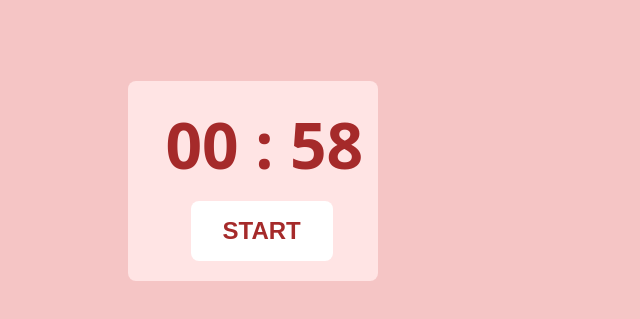
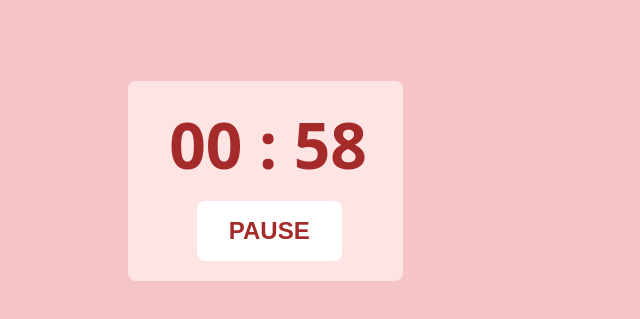
Before and after one commit to ashleegaf/chrome-extension, a browser extension: page index.html in a window 1280 px wide. Both pictures are taken after a click on the button "START". Shown: the part 159-478 px from the top of the page, without its empty margins (0-640 px from the left). Drawn offline with Linux system fonts and the light colour scheme.

Commit message:
added restart

```diff
--- a/index.html
+++ b/index.html
@@ -11,7 +11,7 @@
         <h1>Help Me, Pomodor!</h1>
       </div>
       <div id="timer-container">
-        <div id="timer"></div>
+        <div id="timer">01:00</div>
         <button id="action">START</button>
       </div>
     </div>
--- a/main.js
+++ b/main.js
@@ -6,13 +6,29 @@ const timer = document.getElementById('timer');
 const timerBtn = document.getElementById("action");
 // add a click event listener to timer button
 timerBtn.addEventListener('click', () => {
-  if (timerBtn.innerHTML === "Start") {
-    timerBtn.innerHTML = "Pause";
+  if (timerBtn.innerHTML === "START") {
+    timerBtn.innerHTML = "PAUSE";
+    countDown();
   }
-//   else {
-//     timerBtn.innerHTML = "Start";
-//   }
-  // initialize timer's text to 25 mins
+  else if(timerBtn.innerHTML === "PAUSE"){
+    timerBtn.innerHTML = "RESTART";
+  }else if(timerBtn.innerHTML === "RESTART"){
+    countDown();
+  }
+
+//}
+})
+
+})
+// add pause functionality
+// timer should run in background
+// extension: add event listener on 'x' button to close popup
+let distanceLog = [];
+function countDown(){
+    // if(timerBtn.innerHTML === "PAUSE"){
+    //     clearInterval(x);
+    // }
+      // initialize timer's text to 25 mins
   timer.innerHTML = '01:00';
   // storing the time when the timer button is clicked
   let oldDateObj = new Date();
@@ -25,8 +41,17 @@ timerBtn.addEventListener('click', () => {
     let now = new Date().getTime();
 
     // Find the distance between now and the countdown date
-    let distance = end - now;
-    console.log('distance', distance);
+    let distance
+    if(!distanceLog.length){
+     distance = end - now;
+     distanceLog.push(distance);
+    }else{
+    distance  = distanceLog[distanceLog.length - 1] - 1000;  //end now + 60 seconds  //distance is how many seconds we have left
+    distanceLog.push(distance);
+
+    }
+
+
 
     // Time calculations for minutes and seconds
     let minutes = Math.floor((distance % (1000 * 60 * 60)) / (1000 * 60));
@@ -52,22 +77,4 @@ timerBtn.addEventListener('click', () => {
     }
   }
   let x = setInterval(countingTime, 1000);
-})
-
-})
-// add pause functionality
-// timer should run in background
-// extension: add event listener on 'x' button to close popup
-
-//Conection establishmenet
-// let myPort = browser.runtime.connect({name:"port-from-cs"});
-// myPort.postMessage({greeting: "hello from content script"});
-
-// myPort.onMessage.addListener((m) => {
-//   console.log("In content script, received message from background script: ");
-//   console.log(m.greeting);
-// });
-
-// document.body.addEventListener("click", () => {
-//   myPort.postMessage({greeting: "they clicked the page!"});
-// });
+}
--- a/styles.css
+++ b/styles.css
@@ -1,11 +1,10 @@
 body {
-  margin: 0;
   position: relative;
   min-width: 320px;
   min-height: 320px;
   border-radius: 10px;
   margin: 0px;
-  padding: 0px;
+  padding: 8px 0;
   text-size-adjust: 100%;
   font-family: "Open Sans", "Helvetica Neue", "--apple-system", BlinkMacSystemFont, "Segoe UI", Roboto, Oxygen, Ubuntu, Cantarell, sans-serif;
   color: rgb(255, 255, 255);
@@ -28,7 +27,7 @@ body {
   position: absolute;
   background-color: rgb(255, 228, 228);
   border-radius: 8px;
-  width: 250px;
+  width: 275px;
   height: 200px;
 }
 
```
Also changed, not shown: manifest.json.
